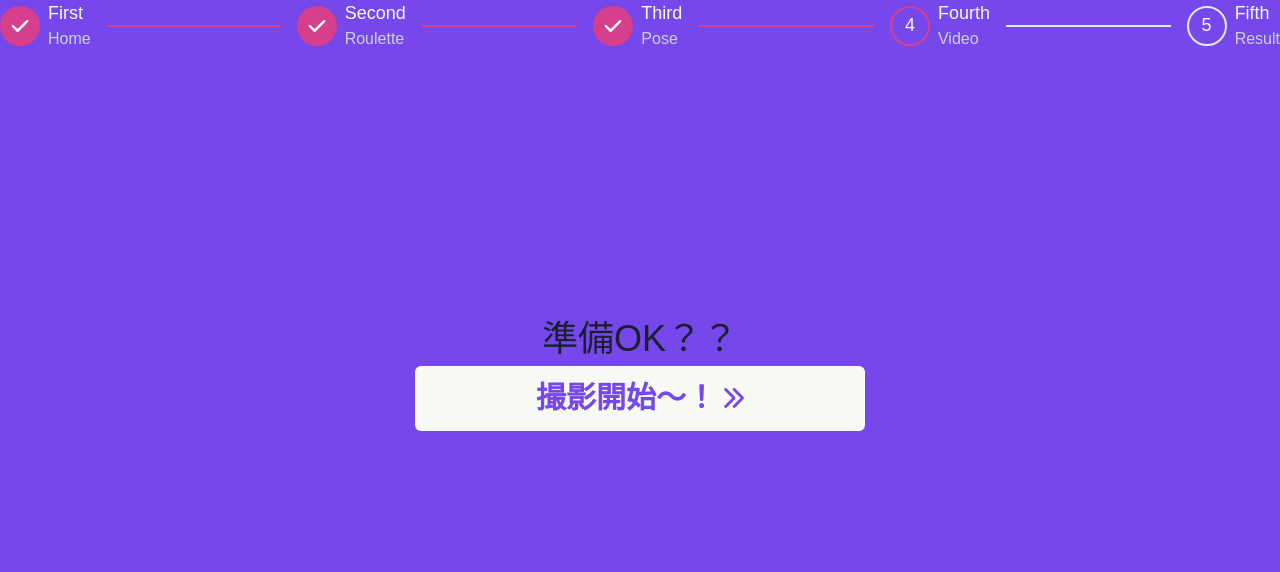
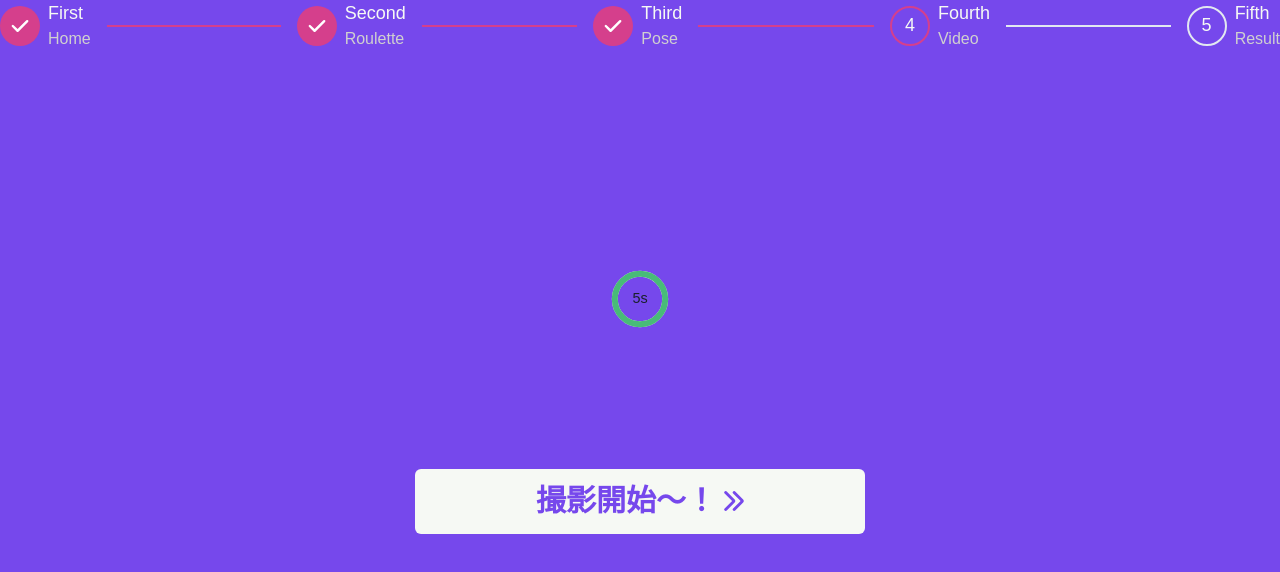
Before and after one commit to Yoh-lab/hackathon_frontend, a Next.js app: page /shooting-screen in a window 1280 px wide. Shown: the top 572 px of the page. Built offline with nearby package versions, Linux system fonts and the light colour scheme; no server answers; a web font is replaced by a local one.

Commit message:
fix start capture and add auto finish capture

```diff
--- a/src/components/webcam.tsx
+++ b/src/components/webcam.tsx
@@ -177,38 +177,19 @@ export const WebCam_Window = () => {
   // 撮影ボタン押したとき
   // setIntervalのIDを保持
   const intervalRef = useRef<number | null>(null);
-  const [isCountable, setIsCountable] =  useState<boolean>(false);
-  const initialcount = 3;
-  const [count, setCount] = useState(initialcount);
-  const countDown = () => {
-    setIsCountable(true);
-
-    if (count > 0 && intervalRef.current === null) {
-      intervalRef.current = window.setInterval(() => {
-        setCount(prevCount => {
-          if (prevCount <= 1) {
-            clearInterval(intervalRef.current!);
-            intervalRef.current = null;
-            setIsCountable(false);
-            setCaptureEnable(true);
-            stopCapture();
-            return 0;
-          }
-          return prevCount - 1;
-        });
-      }, 1000);
-    }
-  };
-
-
+  // ボタンの表示
+  const [button, setButton] =  useState<boolean>(true);
   // 撮影始める
   const captureTime = 5;
+  const [count, setCount] = useState(captureTime)
   const stopCapture = () => {
+    // ボタン非表示
+    setButton(false);
     // 撮影時間をセット
     setCount(captureTime);
 
     // 描画の準備ができてから撮影時間が始まる
-    if (webcamRef.current ) {
+    if ( webcamRef.current && correctCanvasRef.current ) {
       if (count > 0 && intervalRef.current === null) {
         intervalRef.current = window.setInterval(() => {
           setCount(prevCount => {
@@ -216,7 +197,6 @@ export const WebCam_Window = () => {
               clearInterval(intervalRef.current!);
               intervalRef.current = null;
               // 撮影停止
-              setCaptureEnable(false);
               setIsCaptureFinished(true)
               return 0;
             }
@@ -227,45 +207,19 @@ export const WebCam_Window = () => {
     }
   };
 
+
   return (
     <div
       style={{ display: "flex", flexDirection: "column", alignItems: "center" }}
     >
-
-      {isCaptureEnable || isCountable || isCaptureFinished || ( // 撮影ボタンを押す前
-        <>
-          <Text fontSize='4xl'>準備OK？？</Text>
-          <CustomButton
-            width="450px"
-            height="65px"
-            fontSize="30px"
-            padding="1.5rem"
-            buttonColor="#F6F9F4" // ボタンの背景色
-            textColor="#7648ec" // 文字の色
-            iconSize="20px" // アイコンのサイズ
-            onClick={() => countDown()}
-          >
-            撮影開始～！
-          </CustomButton>
-        </>
-      )}
-      {isCountable && (// 撮影ボタンを押した後カウントダウン開始
-        <>
-          <Center>
-            <CircularProgress value={100 * (count / initialcount)} color='green.400' size='120px'>
-                <CircularProgressLabel>{count}s</CircularProgressLabel>
-            </CircularProgress>
-          </Center>
-        </>
-      )}
-      {isCaptureEnable && ( // カウントダウン後
+      {isCaptureEnable || isCaptureFinished || ( // 撮影ボタンを押す前
         <>
           <Flex direction="column" align="center" justify="center" gap={20}>
             <Flex align="center" justify="center" gap={20}>
               <Webcam //以下は全部Webcamコンポーネントに渡されるprops
                 audio={false}
-                width={frameSize.width}
-                height={frameSize.height}
+                width={frameSize.width/2}
+                height={frameSize.height/2}
                 ref={webcamRef}
                 screenshotFormat="image/jpeg"
                 videoConstraints={videoConstraints}
@@ -275,19 +229,11 @@ export const WebCam_Window = () => {
               </CircularProgress>
               <canvas
                 ref={correctCanvasRef}
-                width={frameSize.width}
-                height={frameSize.height}
+                width={frameSize.width/2}
+                height={frameSize.height/2}
               />
             </Flex>
-            <Box height="40%">
-              <canvas
-                ref={canvasRef}
-                width={frameSize.width}
-                height={frameSize.height}
-              />
-            </Box>
-          </Flex>
-          <div>
+            {button && (
               <CustomButton
                 width="450px"
                 height="65px"
@@ -296,11 +242,21 @@ export const WebCam_Window = () => {
                 buttonColor="#F6F9F4" // ボタンの背景色
                 textColor="#7648ec" // 文字の色
                 iconSize="20px" // アイコンのサイズ
-              onClick={stopCapture}
+                onClick={() => stopCapture()}
               >
-              撮影終了～！
+                撮影開始～！
               </CustomButton>
-          </div>
+            )}
+            {button || (
+              <Box height="40%">
+                <canvas
+                  ref={canvasRef}
+                  width={frameSize.width}
+                  height={frameSize.height}
+                />
+              </Box>
+            )}
+          </Flex>
         </>
       )}
       {isCaptureFinished &&(
```
Lines whose indentation alone changed are shown as unchanged.
